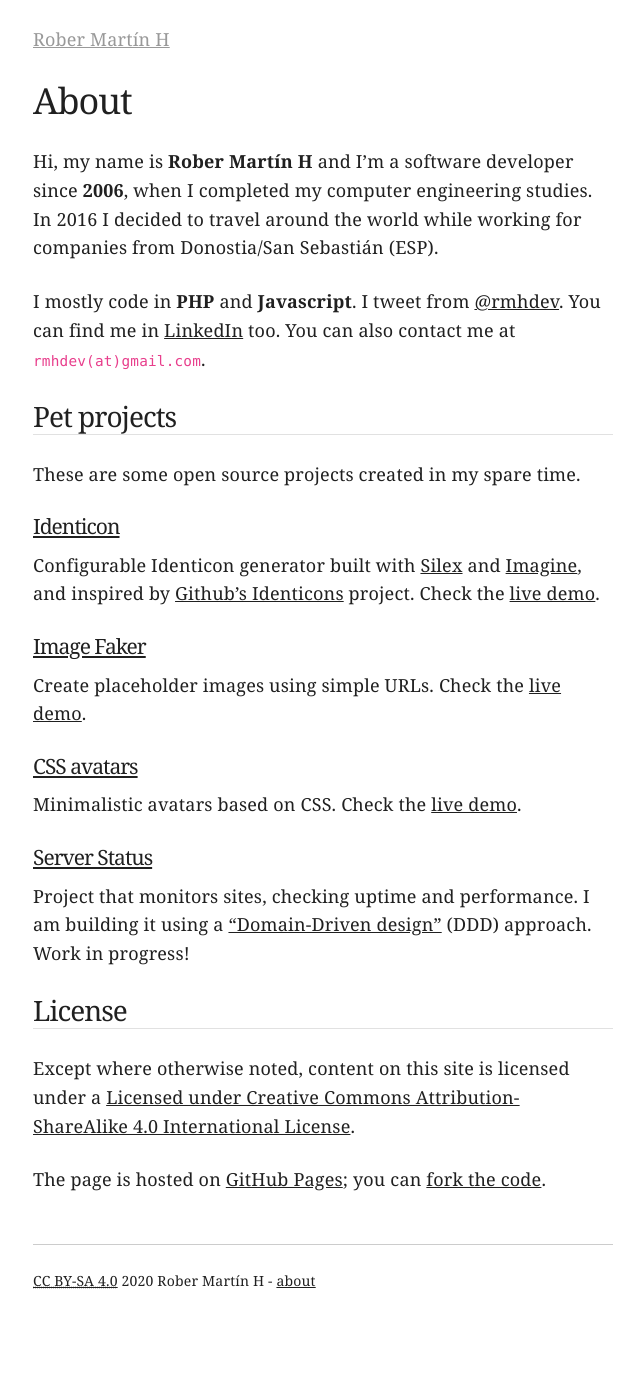
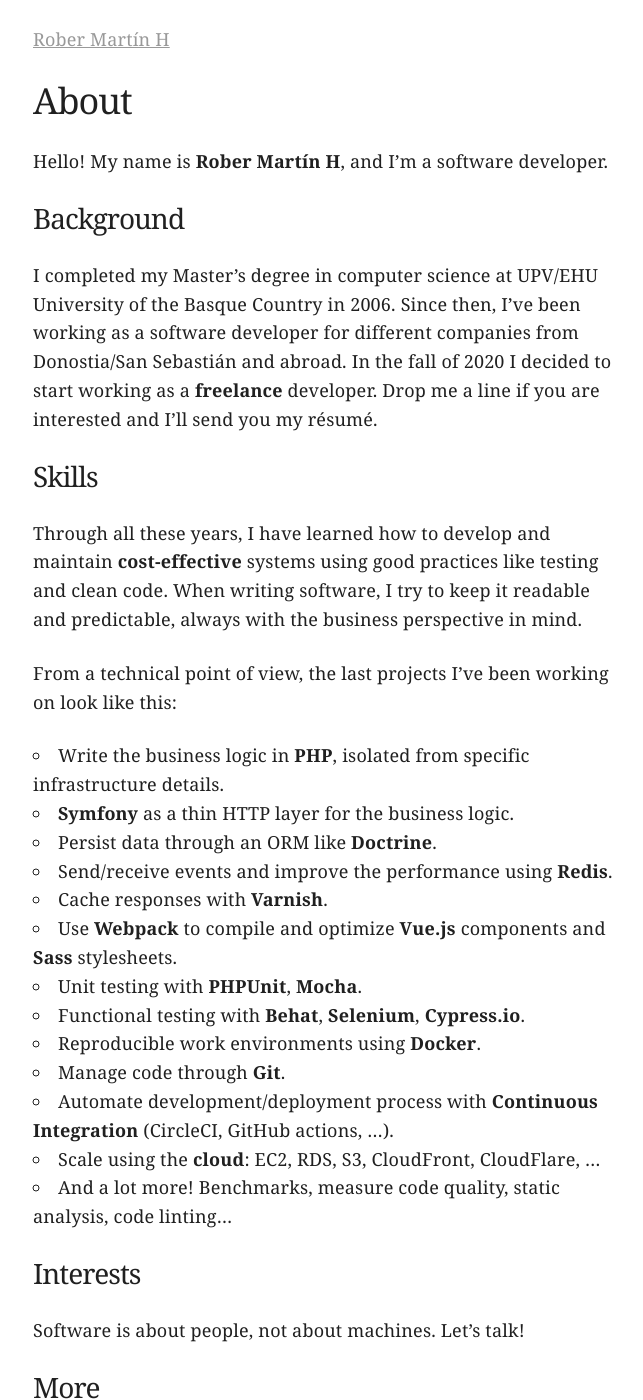
Before and after one commit to rmhdev/rmhdev.github.com, a Jekyll site: the page built from about.md, in a window 1280 px wide and 1400 px high. Shown: the whole window, without its empty margins (317-960 px from the left). Built offline with Jekyll 4.4.1, drawn with Linux system fonts in a browser that asks for light colours; some of the changed text lies outside the part shown.

Commit message:
Update about me

```diff
--- a/about.md
+++ b/about.md
@@ -3,15 +3,47 @@
 title: About
 ---
 
-Hi, my name is **Rober Martín H** and I'm a software developer since **2006**,
-when I completed my computer engineering studies. In 2016 I decided to travel
-around the world while working for companies from Donostia/San Sebastián (ESP).
+Hello! My name is **Rober Martín H**, and I'm a software developer.
 
-I mostly code in **PHP** and **Javascript**.
-I tweet from [@{{ site.author.twitter }}][twitter].
-You can find me in [LinkedIn][linkendin] too.
-You can also contact me at `{{ site.author.email_personal }}`.
+## Background
+
+I completed my Master's degree in computer science at UPV/EHU University of the Basque Country in 2006.
+Since then, I've been working as a software developer for different companies from Donostia/San Sebastián and abroad.
+In the fall of 2020 I decided to start working as a **freelance** developer.
+Drop me a line if you are interested and I'll send you my résumé.
+
+## Skills
+
+Through all these years, I have learned how to develop and maintain **cost-effective** systems
+using good practices like testing and clean code.
+When writing software, I try to keep it readable and predictable,
+always with the business perspective in mind.
+
+From a technical point of view, the last projects I've been working on look like this:
+
++ Write the business logic in **PHP**, isolated from specific infrastructure details.
++ **Symfony** as a thin HTTP layer for the business logic.
++ Persist data through an ORM like **Doctrine**.
++ Send/receive events and improve the performance using **Redis**.
++ Cache responses with **Varnish**.
++ Use **Webpack** to compile and optimize **Vue.js** components and **Sass** stylesheets.
++ Unit testing with **PHPUnit**, **Mocha**.
++ Functional testing with **Behat**, **Selenium**, **Cypress.io**.
++ Reproducible work environments using **Docker**.
++ Manage code through **Git**.
++ Automate development/deployment process with **Continuous Integration** (CircleCI, GitHub actions, ...).
++ Scale using the **cloud**: EC2, RDS, S3, CloudFront, CloudFlare, ...
++ And a lot more! Benchmarks, measure code quality, static analysis, code linting...
+
+## Interests
+
+Software is about people, not about machines. Let's talk!
+
+## More
+
+You can find me at [LinkedIn][linkendin].
+You can also contact me at _{{ site.author.email_personal }}_.
 
 
-[linkendin]: http://linkedin.com/in/{{ site.author.linkedin }}/
-[twitter]: http://twitter.com/{{ site.author.twitter }}
+[linkendin]: https://linkedin.com/in/{{ site.author.linkedin }}/
+[github]: https://github.com/{{ site.author.github }}
```
